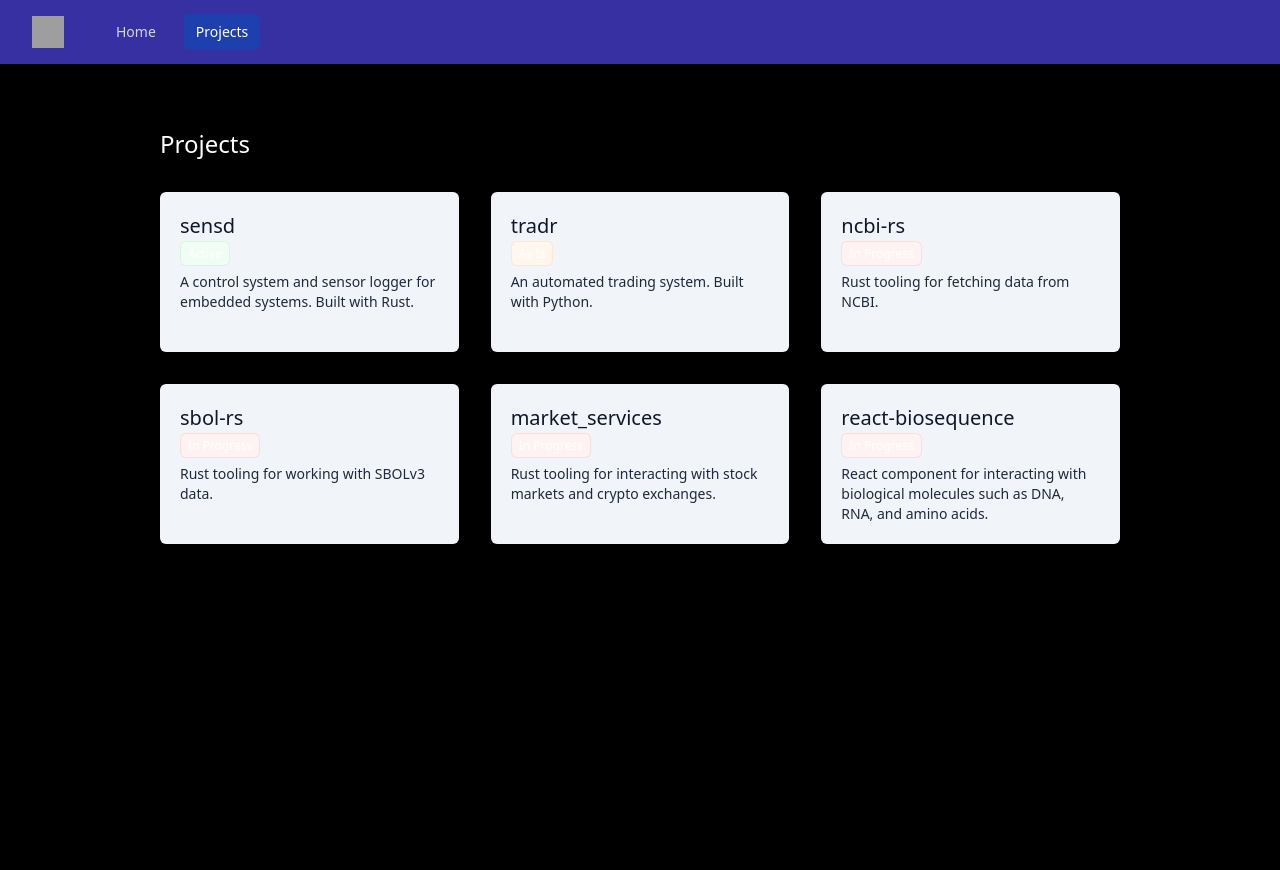
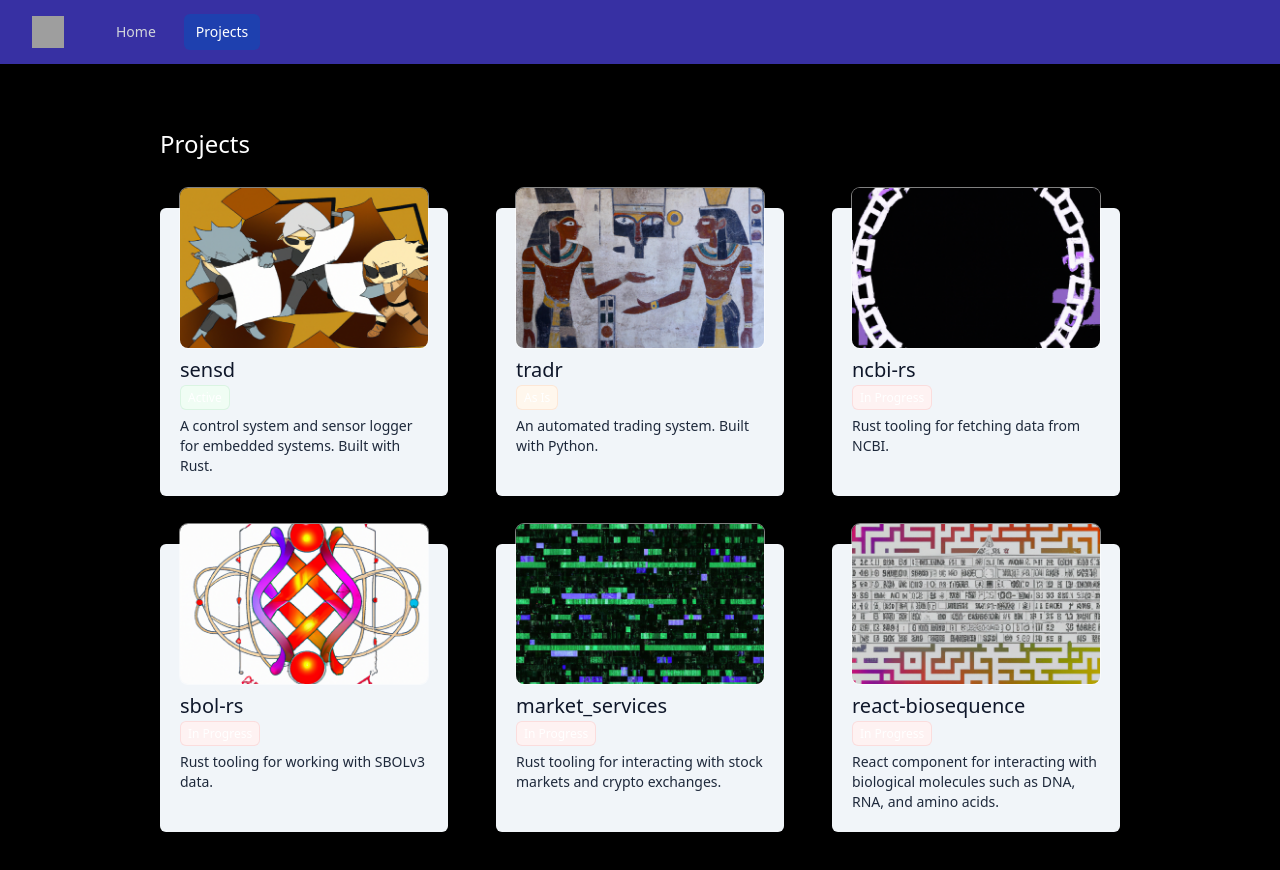
Before and after one commit to PoorRican/boundless_creations, a React (Create React App) app: page /projects in a window 1280 px wide. Shown: the top 870 px of the page. Before the commit the page ends 800 px from the top, so only its background shows below. Built offline with nearby package versions, Linux system fonts and the light colour scheme; grey boxes are pictures that could not be loaded; a web font is replaced by a local one.

Commit message:
Add project photos to cards

```diff
--- a/src/components/ProjectCard.tsx
+++ b/src/components/ProjectCard.tsx
@@ -13,13 +13,17 @@
   summary: string;
   description?: string;
   status: Status;
+  photo?: string;
   links?: ProjectLinkIface[];
 }
 
 export const ProjectCard = (props: ProjectIface) => {
     return (
       <Link to={`/project/${props.id}`}>
-        <Card className="h-40 bg-slate-100 hover:bg-white" >
+        <Card className="h-full bg-slate-100 hover:bg-white" >
+
+          <img src={props.photo} alt={"abstract representation of project"}
+               className={"h-32 md:h-40 w-5/6 mx-auto md:w-full object-cover mb-4 md:mb-2 rounded-lg -mt-10 ring-1 ring-white ring-opacity-50"}/>
 
           <h3 className="text-xl text-slate-900 mr-2.5">
             {props.title}
--- a/src/components/ProjectSection.tsx
+++ b/src/components/ProjectSection.tsx
@@ -3,14 +3,11 @@
 
 const ProjectSection = (props: {className?: string, projects: ProjectIface[]}) => {
   return (
-    <ul className={`grid md:grid-cols-2 lg:grid-cols-3 gap-8 ${props.className}`}>
-      {props.projects.map(({id,
-                            title,
-                            summary,
-                            status}) => {
+    <ul className={`grid md:grid-cols-2 lg:grid-cols-3 gap-12 ${props.className}`}>
+      {props.projects.map((props) => {
         return (
-          <li key={id}>
-            <ProjectCard id={id} title={title} summary={summary} status={status} />
+          <li key={props.id}>
+            <ProjectCard {...props} />
           </li>
         )
       })}
--- /dev/null
+++ b/src/helpers.tsx
@@ -0,0 +1,30 @@
+import sensd from "./assets/projects/sensd.png";
+import tradr from "./assets/projects/tradr.png";
+import ncbi from "./assets/projects/ncbi.png";
+import sbol from "./assets/projects/sbol.png";
+import market_services from "./assets/projects/market_services.png";
+import react_bioseq from "./assets/projects/react-biosequence.png";
+import {ProjectIface} from "./components/ProjectCard";
+
+/**
+ * Wrapper that manually adds project photos to project.
+ *
+ * This is a temporary hack to avoid configuring webpack.
+ **/
+export const add_project_images = (projects: ProjectIface[]): ProjectIface[] => {
+  const photos = new Map([
+    ["sensd", sensd],
+    ["tradr", tradr],
+    ["ncbi-rs", ncbi],
+    ["sbol-rs", sbol],
+    ["market_services", market_services],
+    ["react-biosequence", react_bioseq]
+  ]);
+  const e =  projects.map((project: ProjectIface) => {
+    if (photos.has(project.id)) {
+      return {...project, photo: photos.get(project.id)}
+    }
+    return project
+  });
+  return e;
+}
--- a/src/pages/Home.tsx
+++ b/src/pages/Home.tsx
@@ -6,6 +6,7 @@
 import site_blurb from "../assets/site_blurb.json";
 import React from "react";
 import ProjectSection from "../components/ProjectSection";
+import {add_project_images} from "../helpers";
 
 const Blurb = (props: {className?: string}) => {
   return (
@@ -61,7 +62,7 @@
         </div>
 
         <div className="md:col-start-1 md:col-end-3">
-          <h2 className="text-2xl font-thin ml-2 mb-4">
+          <h2 className="text-2xl font-thin ml-2 mb-12">
             Recent Projects:
 
             <Link to={'/projects'}>
@@ -69,7 +70,7 @@
             </Link>
 
           </h2>
-          <ProjectSection projects={projects.slice(0, 3)} />
+          <ProjectSection projects={add_project_images(projects.slice(0, 3))} />
         </div>
       </div>
     </ContentWrapper>
--- a/src/pages/Projects.tsx
+++ b/src/pages/Projects.tsx
@@ -1,14 +1,15 @@
 import projects from "../assets/projects.json"
 import ProjectSection from "../components/ProjectSection";
 import ContentWrapper from "../components/ContentWrapper";
+import {add_project_images} from "../helpers";
 
 
 const Projects = () => {
     return (
       <ContentWrapper>
-        <h1 className={"mt-16 mb-8 text-2xl"}>Projects</h1>
+        <h1 className={"mt-16 mb-12 text-2xl"}>Projects</h1>
 
-        <ProjectSection projects={projects} className={""} />
+        <ProjectSection projects={add_project_images(projects)} className={""} />
       </ContentWrapper>
     )
 }
```
